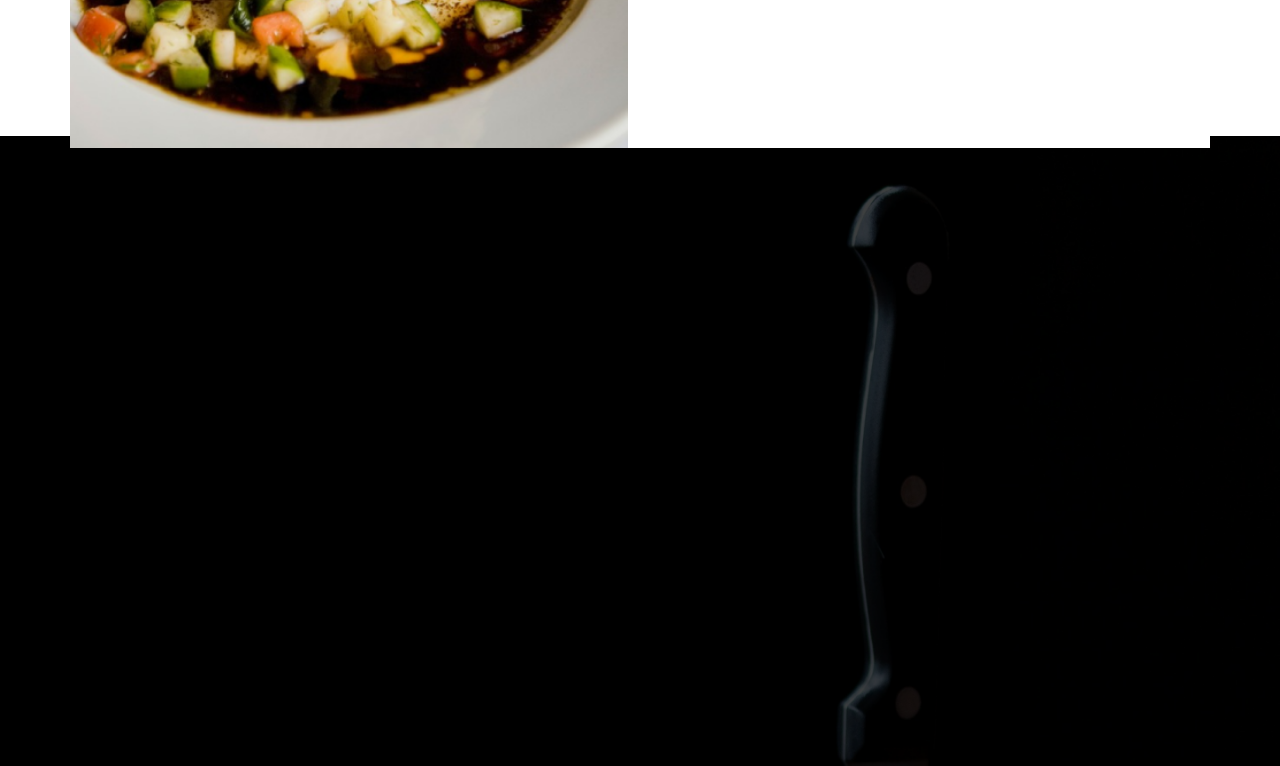
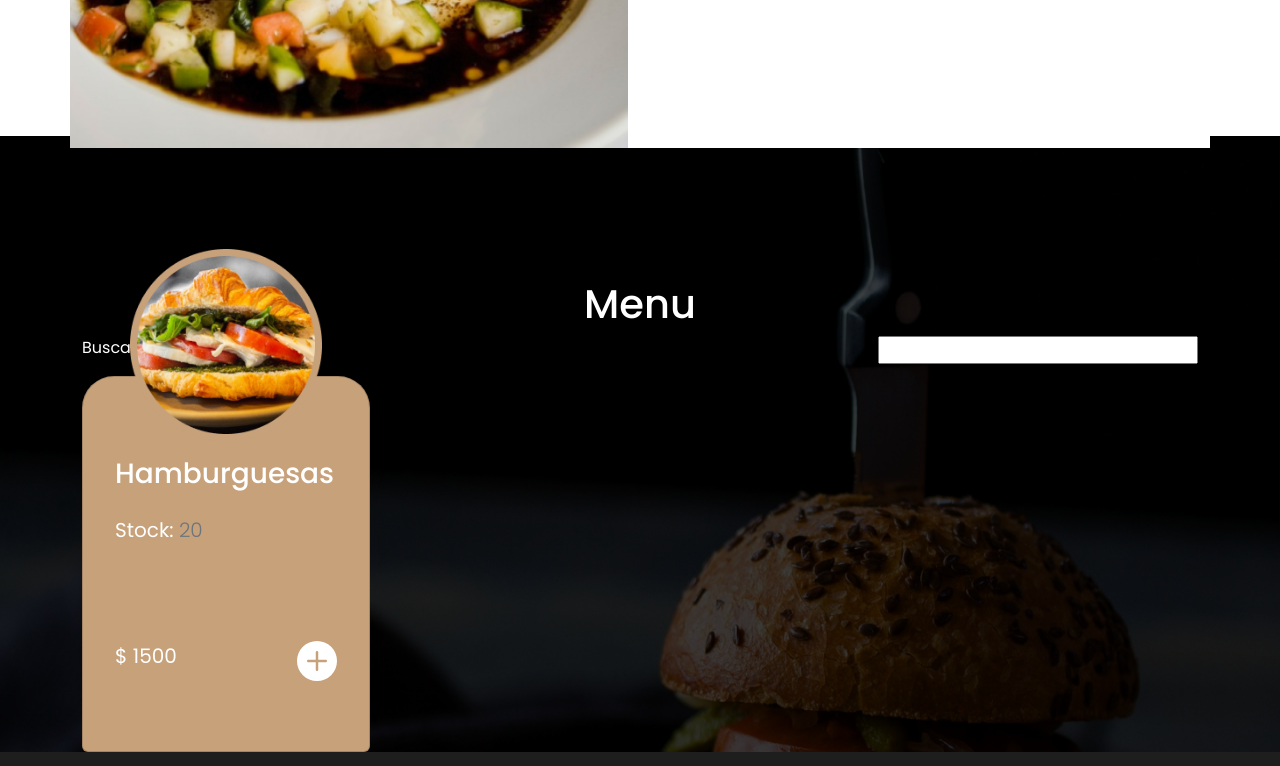
Before and after one commit to Mateo872/restfood, a React (Vite) app: page / in a window 1280 px wide. Shown: the part 1140-1906 px from the top of the page. Built offline with nearby package versions, Linux system fonts and the light colour scheme.

Commit message:
cambio de icono en la card de productos

```diff
--- a/src/App.css
+++ b/src/App.css
@@ -499,5 +499,9 @@ position: relative;
     background-size: cover;
     background-position: 50% 50%;
     position: relative;
-    z-index: 1;
+    z-index: -1;
+    padding-top:9rem ;
   }
+  .menu-contenedor-body{
+   color: var(--color-secundario);
+  }
--- a/src/App.jsx
+++ b/src/App.jsx
@@ -6,7 +6,6 @@ import QuienesSomos from "./componentes/comunes/QuienesSomos";
 
 import BuscadorPlatos from "../BuscadorPlatos";
 import Footer from "./componentes/comunes/Footer";
-import TarjetaProducto from "./componentes/TarjetaProducto";
 import Menu from "./componentes/comunes/Menu";
 
 function App() {
@@ -17,7 +16,6 @@ function App() {
                 <BuscadorPlatos />
                 <QuienesSomos />
                 <Menu />
-                <TarjetaProducto />
             </main>
             <Footer />
         </>
--- a/src/componentes/TarjetaProducto.jsx
+++ b/src/componentes/TarjetaProducto.jsx
@@ -1,8 +1,7 @@
 import React from "react";
 import { Card } from "react-bootstrap";
 import hamburguesa from "../assets/img-hamb-card.png";
-
-import { BsCartPlusFill } from "react-icons/bs";
+import { BsPlusCircleFill } from "react-icons/bs";
 const TarjetaProducto = () => {
     return (
         <Card className="card-body" style={{ width: "18rem" }}>
@@ -15,7 +14,7 @@ const TarjetaProducto = () => {
                 <div className="d-flex mt-5 justify-content-between">
                     <Card.Text className="fs-5 my-5"> $ 1500</Card.Text>
                     <a>
-                        <BsCartPlusFill fontSize={40} className="mt-5" />
+                        <BsPlusCircleFill fontSize={40} className="mt-5" />
                     </a>
                 </div>
             </Card.Body>
--- a/src/componentes/comunes/Menu.jsx
+++ b/src/componentes/comunes/Menu.jsx
@@ -1,10 +1,21 @@
 import React from "react";
 import { Container } from "react-bootstrap";
-import background from "../../assets/img-menu-background.png";
+import TarjetaProducto from "../TarjetaProducto";
+import { BsCartPlusFill } from "react-icons/bs";
+
 const Menu = () => {
     return (
         <section className="menu-contenedor">
-            <img src={background} alt="fondo" className="w-100" />
+            <Container className="menu-contenedor-body">
+                <h1 className="text-white text-center">Menu</h1>
+                <div className="d-flex justify-content-between">
+                    <p>Busca tus productos</p>
+                    <div>
+                        <input type="text" className="" />
+                    </div>
+                </div>
+                <TarjetaProducto />
+            </Container>
         </section>
     );
 };
```
